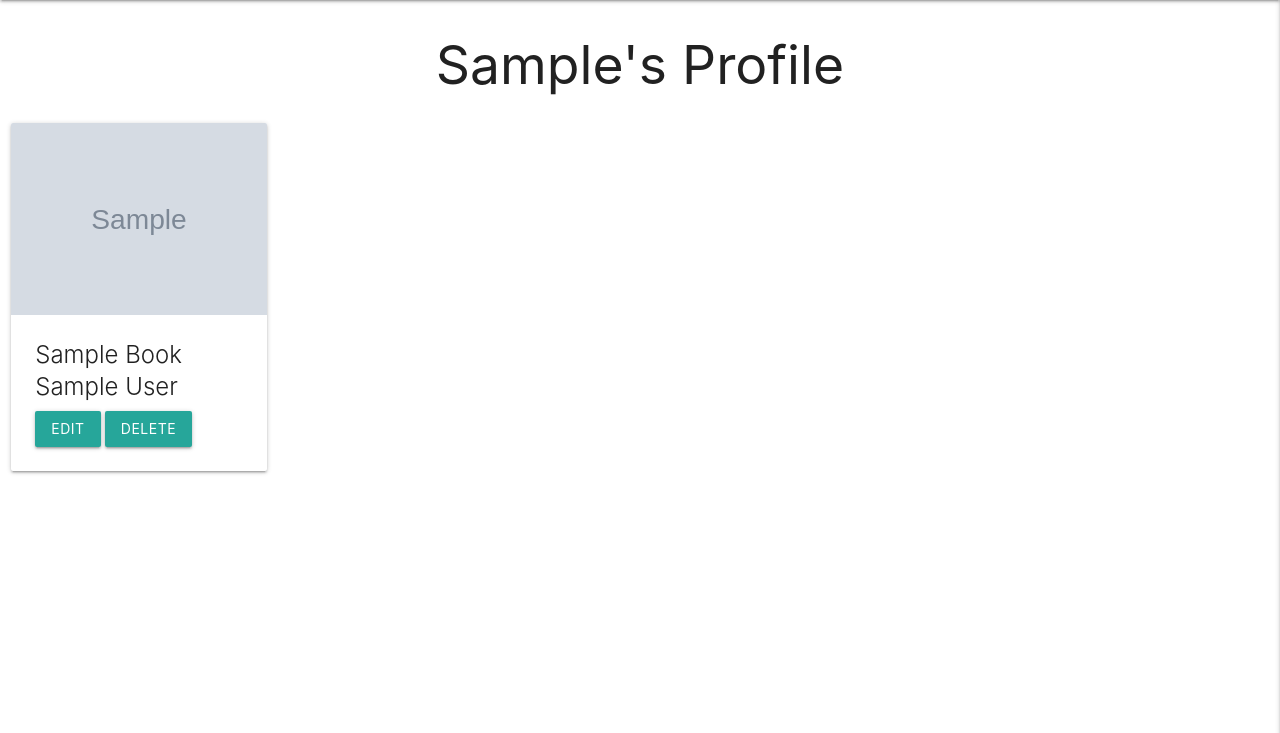
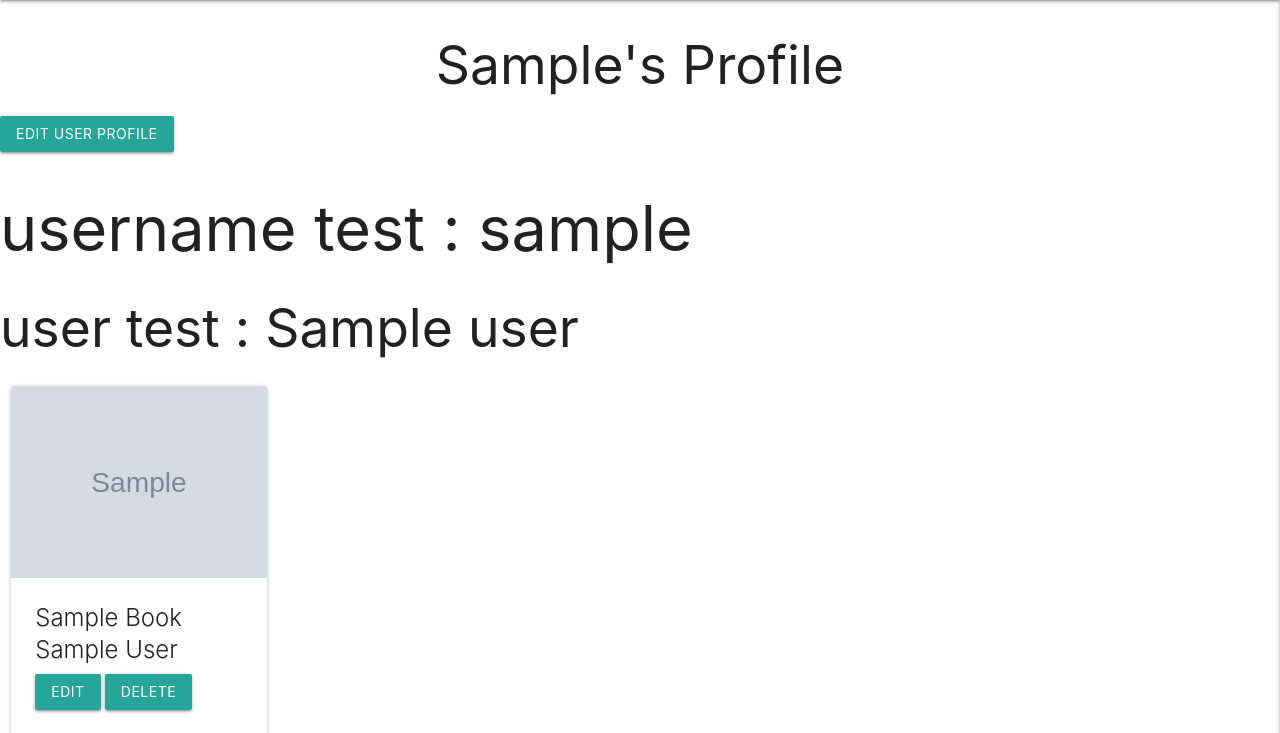
Before and after one commit to stefbez/the-book-club, a Flask app: page /profile/1 in a window 1280 px wide. Shown: the part 64-797 px from the top of the page. Run offline with Flask 2, Linux system fonts and the light colour scheme; the visitor is signed in with stand-in values (Sample User, id 1); grey boxes marked "Sample" are stand-in pictures; a database or web service that is not in the repository returns one stand-in record (values such as "Sample title"); some libraries are stand-ins or nearby versions.

Commit message:
Add edit_profile page and link to it

```diff
--- a/app.py
+++ b/app.py
@@ -94,10 +94,10 @@ def profile(username):
         {"username": session["user"]})["username"]
 
     if session["user"]:
-        users = list(mongo.db.genre.find())
+        user = mongo.db.users.find_one({"username": session["user"]})
         books = list(mongo.db.books.find({"review_by": session["user"]}))
         return render_template(
-            "profile.html", username=username, users=users, books=books)
+            "profile.html", username=username, user=user, books=books)
 
     return redirect(url_for("login"))
 
@@ -169,6 +169,39 @@ def delete_book(book_id):
             "profile.html", username=username, users=users, books=books)
 
 
+@app.route("/edit_profile/<user_id>", methods=["GET", "POST"])
+def edit_profile(user_id):
+    if request.method == "POST":
+        session.pop("user")
+        if session["is_admin"] == "on":
+            session.pop("is_admin")
+        edit_user = {
+            "first_name": request.form.get("first_name").lower(),
+            "last_name": request.form.get("last_name").lower(),
+            "username": request.form.get("username").lower(),
+            "password": generate_password_hash(request.form.get("password"))
+        }
+        mongo.db.users.update({"_id": ObjectId(user_id)}, edit_user)
+        session["user"] = request.form.get("username").lower()
+        flash("User profile successfully updated")
+    # #     username = mongo.db.users.find_one(
+    #         {"username": session["user"]})["username"]
+    #     if session["user"]:
+    #         user = list(mongo.db.users.find())
+    #         books = list(mongo.db.books.find({"review_by": session["user"]}))
+    #         return render_template(
+    #             "profile.html", username=username, user=user, books=books)
+
+    userid = mongo.db.books.find_one({"_id": ObjectId(user_id)})
+    user = mongo.db.users.find_one({"username": session["user"]})
+    username = mongo.db.users.find_one(
+        {"username": session["user"]})["username"]
+    # user = mongo.db.users.find_one(
+    #         {"username": session["user"].lower()})
+    return render_template(
+        "edit_profile.html", user=user, userid=userid, username=username)
+
+
 if __name__ == "__main__":
     app.run(host=os.environ.get("IP"),
             port=int(os.environ.get("PORT")),
--- a/templates/profile.html
+++ b/templates/profile.html
@@ -6,6 +6,12 @@
 <h2 class="center-align">{{ username|capitalize() }}'s Profile</h2>
 
 
+
+<a class="waves-effect waves-light btn modal-trigger" href="{{ url_for('edit_profile', user_id=user._id) }}">Edit User Profile</a>
+
+<h1>username test : {{ username }}</h1>
+
+<h2>user test : {{ user }}</h2>
 
 {% for book in books %}
 
```
Also changed, not shown: templates/edit_profile.html (added, +61 -0 lines).
